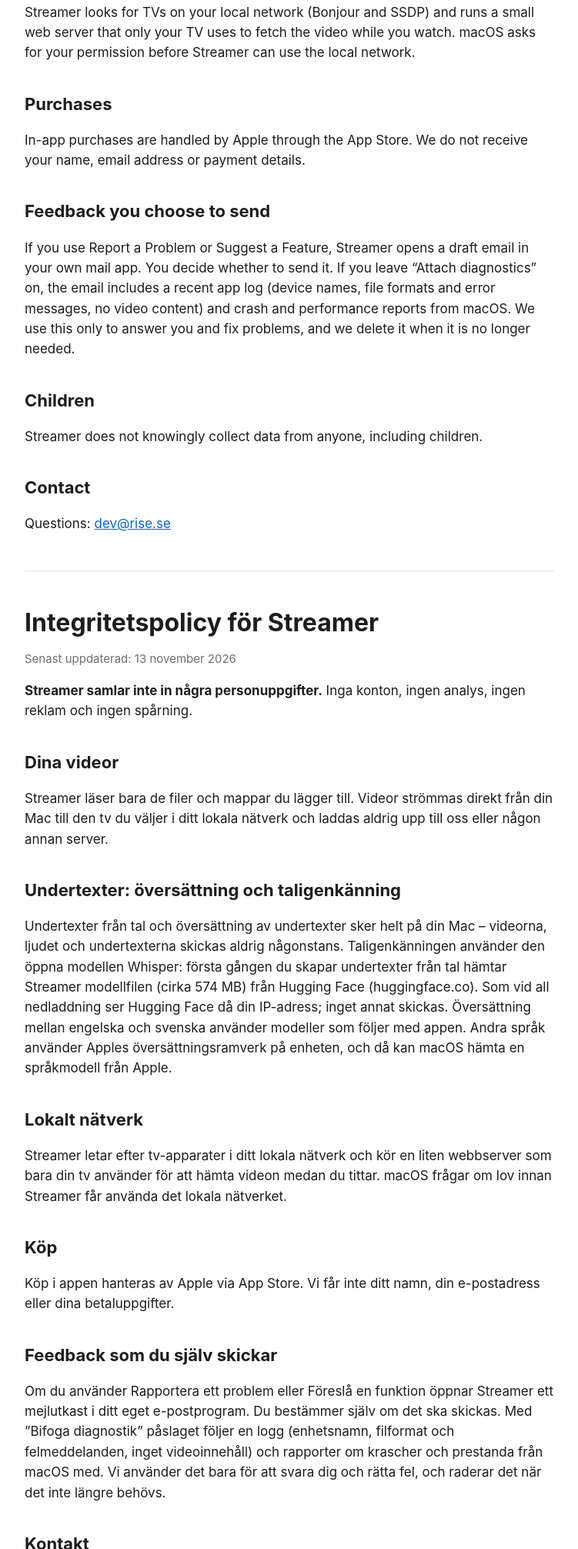
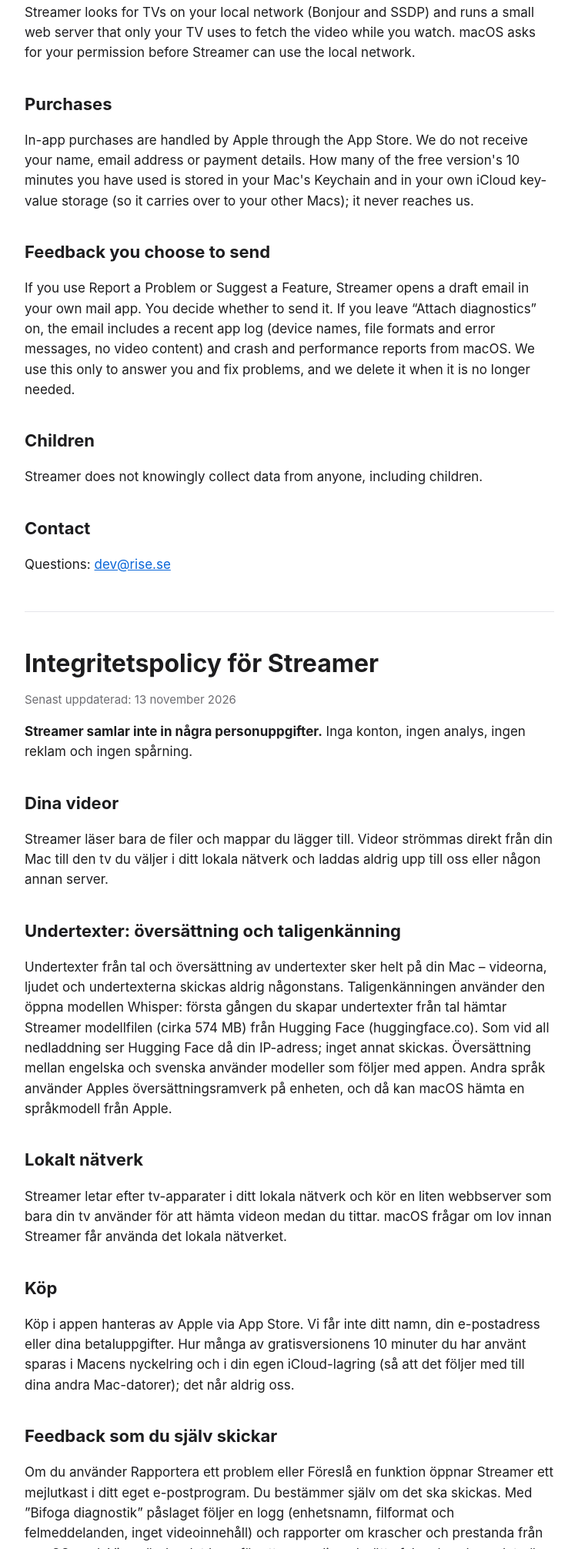
Before and after one commit to erik-rise/StreamerApp, a plain HTML site: page privacy.html in a window 1280 px wide. Shown: the part 786-2798 px from the top of the page at 77% size, without its empty margins (264-1015 px from the left). Drawn offline with Linux system fonts and the light colour scheme.

Commit message:
Free version: 10 minutes of playback in total; free-minute counter in Keychain and iCloud

```diff
--- a/privacy.html
+++ b/privacy.html
@@ -27,7 +27,7 @@ code{font:14px ui-monospace,Menlo,monospace;background:var(--line);padding:1px 5
 <p>Streamer looks for TVs on your local network (Bonjour and SSDP) and runs a small web server that only your TV uses to fetch the video while you watch. macOS asks for your permission before Streamer can use the local network.</p>
 
 <h2>Purchases</h2>
-<p>In-app purchases are handled by Apple through the App Store. We do not receive your name, email address or payment details.</p>
+<p>In-app purchases are handled by Apple through the App Store. We do not receive your name, email address or payment details. How many of the free version's 10 minutes you have used is stored in your Mac's Keychain and in your own iCloud key-value storage (so it carries over to your other Macs); it never reaches us.</p>
 
 <h2>Feedback you choose to send</h2>
 <p>If you use Report a Problem or Suggest a Feature, Streamer opens a draft email in your own mail app. You decide whether to send it. If you leave “Attach diagnostics” on, the email includes a recent app log (device names, file formats and error messages, no video content) and crash and performance reports from macOS. We use this only to answer you and fix problems, and we delete it when it is no longer needed.</p>
@@ -49,7 +49,7 @@ code{font:14px ui-monospace,Menlo,monospace;background:var(--line);padding:1px 5
 <h2>Lokalt nätverk</h2>
 <p>Streamer letar efter tv-apparater i ditt lokala nätverk och kör en liten webbserver som bara din tv använder för att hämta videon medan du tittar. macOS frågar om lov innan Streamer får använda det lokala nätverket.</p>
 <h2>Köp</h2>
-<p>Köp i appen hanteras av Apple via App Store. Vi får inte ditt namn, din e-postadress eller dina betaluppgifter.</p>
+<p>Köp i appen hanteras av Apple via App Store. Vi får inte ditt namn, din e-postadress eller dina betaluppgifter. Hur många av gratisversionens 10 minuter du har använt sparas i Macens nyckelring och i din egen iCloud-lagring (så att det följer med till dina andra Mac-datorer); det når aldrig oss.</p>
 <h2>Feedback som du själv skickar</h2>
 <p>Om du använder Rapportera ett problem eller Föreslå en funktion öppnar Streamer ett mejlutkast i ditt eget e-postprogram. Du bestämmer själv om det ska skickas. Med ”Bifoga diagnostik” påslaget följer en logg (enhetsnamn, filformat och felmeddelanden, inget videoinnehåll) och rapporter om krascher och prestanda från macOS med. Vi använder det bara för att svara dig och rätta fel, och raderar det när det inte längre behövs.</p>
 <h2>Kontakt</h2>
```
Also changed, not shown: support.html (+2 -2 lines).
